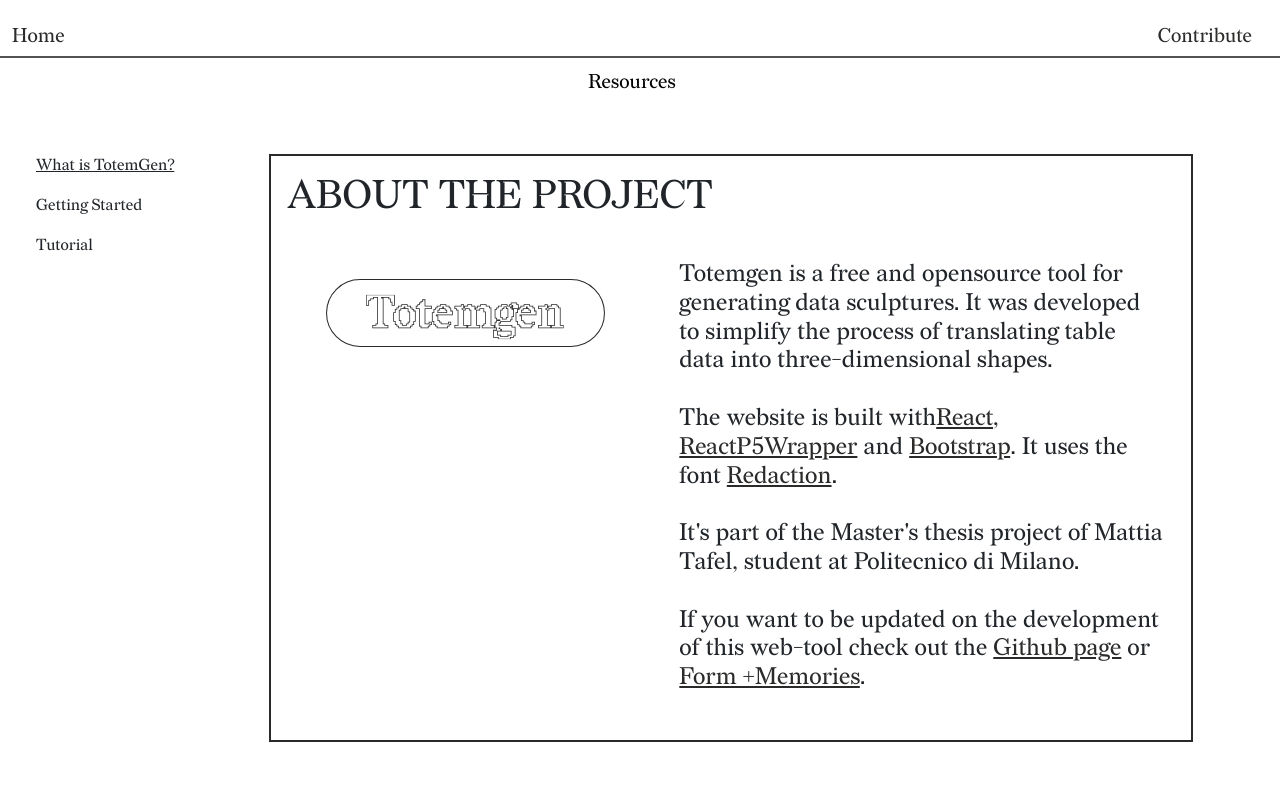
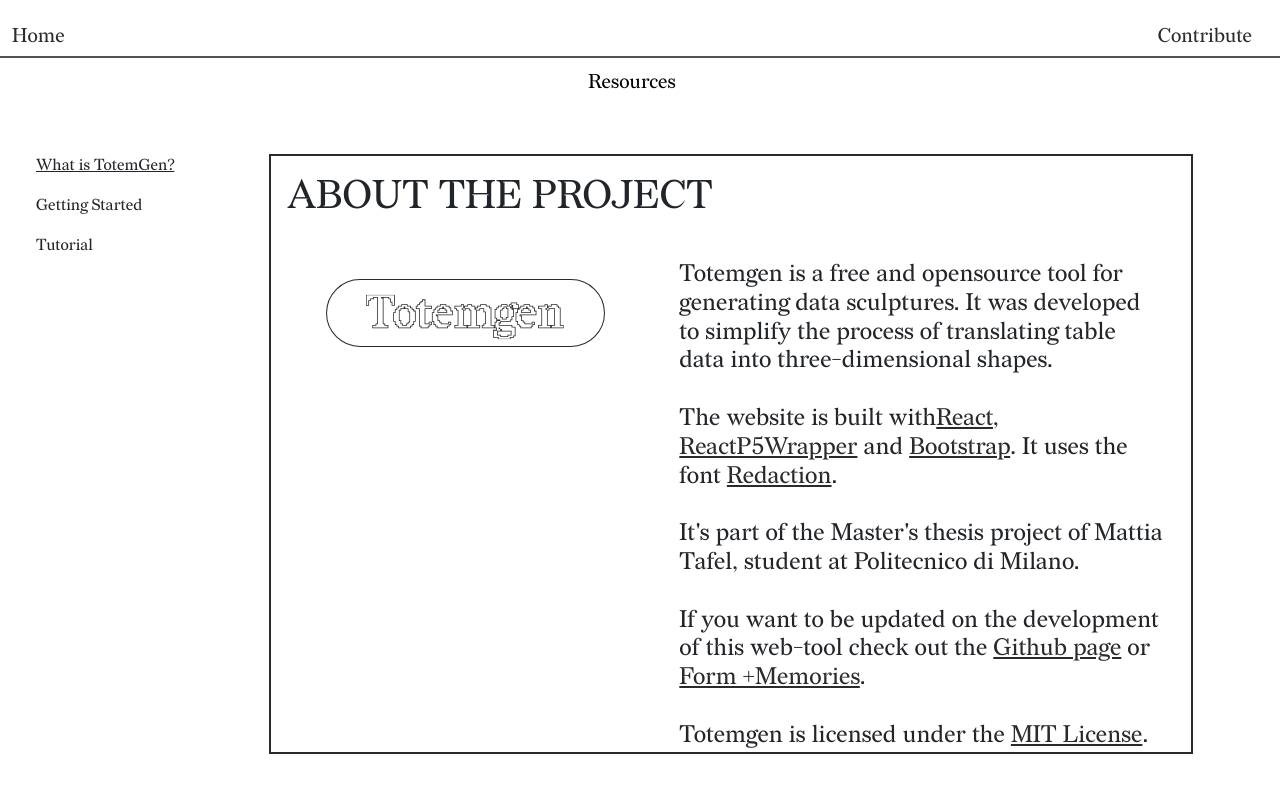
Before and after one commit to taaaf/TotemGen, a React (Create React App) app: page /resources in a window 1280 px wide. Shown: the top 792 px of the page. Built offline with nearby package versions, Linux system fonts and the light colour scheme.

Commit message:
minor fixes

```diff
--- a/src/components/Contribute.js
+++ b/src/components/Contribute.js
@@ -28,7 +28,7 @@ const Contribute = () => {
         </h4>
         </div>
 
-        <div className="col  border-black m-3 p-3">
+        <div className="col border-black my-3 me-3 p-3">
         <h1>
         To give feedback write me on the {" "}
         <a
@@ -49,7 +49,7 @@ const Contribute = () => {
         </h1>
         </div>
 
-        <div className="col  border-black m-3 p-3">
+        <div className="col-lg-4 col-md-12 border-black my-3 ms-3 p-3">
         <h3>
         CONTRIBUTORS:
         </h3>
--- a/src/components/Resources.js
+++ b/src/components/Resources.js
@@ -6,7 +6,7 @@ import res03 from "../assets/resources_03.png";
 import res04 from "../assets/resources_04.png";
 import res05 from "../assets/resources_05.png";
 import res06 from "../assets/resources_06.png";
-import dataSculptureExample from "../assets/data_sculpture_example.png";
+import dataSculptureExample from "../assets/example_photo.JPG";
 
 const Resources = () => {
   const [activeContent, setActiveContent] = useState("totemgen");
@@ -125,6 +125,15 @@ const Resources = () => {
                       Form +Memories
                     </a>
                     .
+                      <br /> <br />
+                    Totemgen is licensed under the {" "}
+                    <a
+                        href="https://github.com/taaaf/Totemgen/blob/main/LICENSE"
+                        style={{ color: "#2B2A29" }}
+                        target="_blank"
+                      >
+                        MIT License
+                      </a>.
                   </h4>
                 </div>
               </div>
@@ -284,7 +293,7 @@ const Resources = () => {
                     <br />
                     <br />
                     Here is one of the possible data sculpture that can be
-                    created with the data above:
+                    created with different data tables:
                   </h4>
 
                   <br />
```
Also changed, not shown: src/assets/example_photo.JPG (added).
